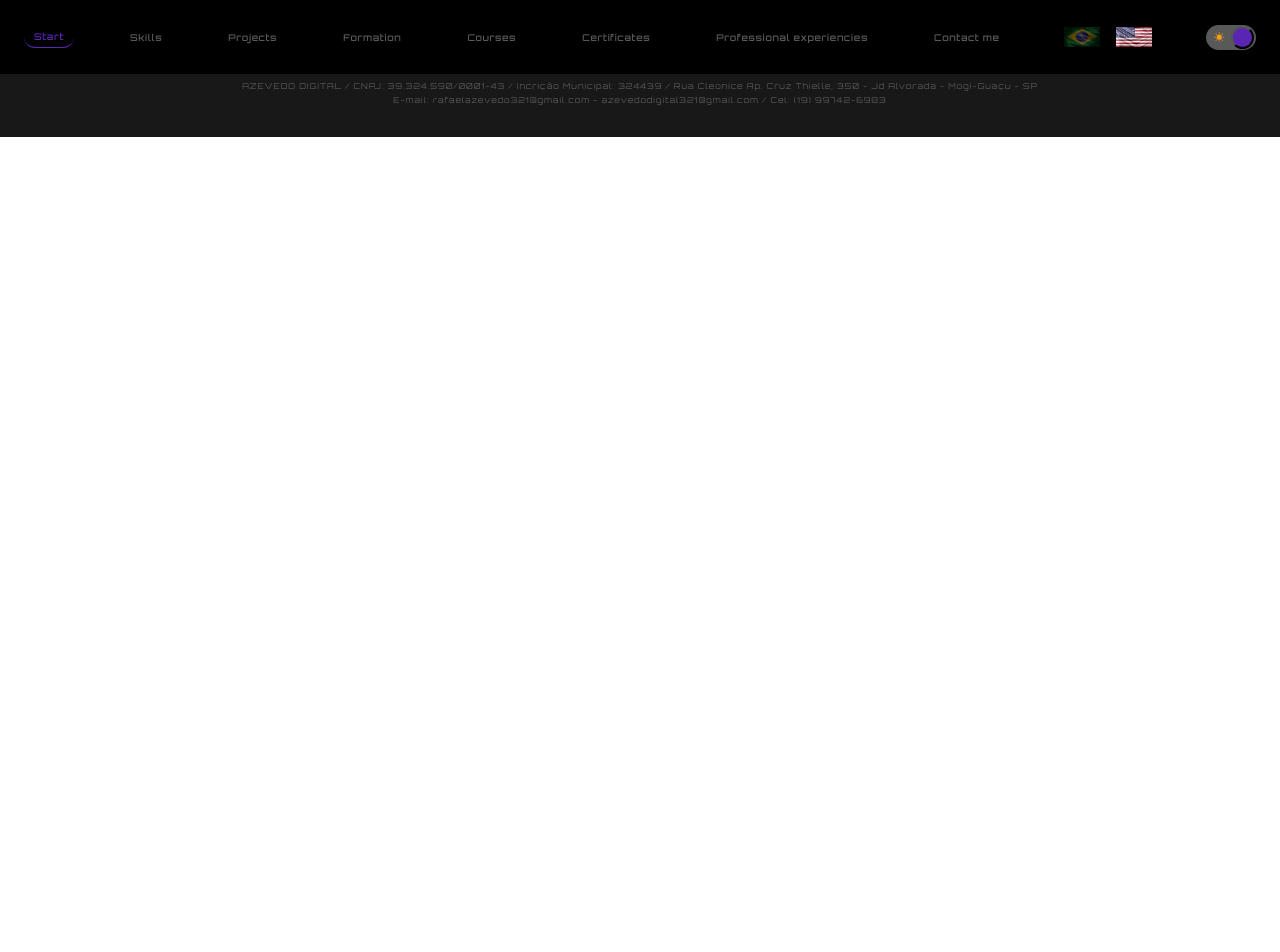
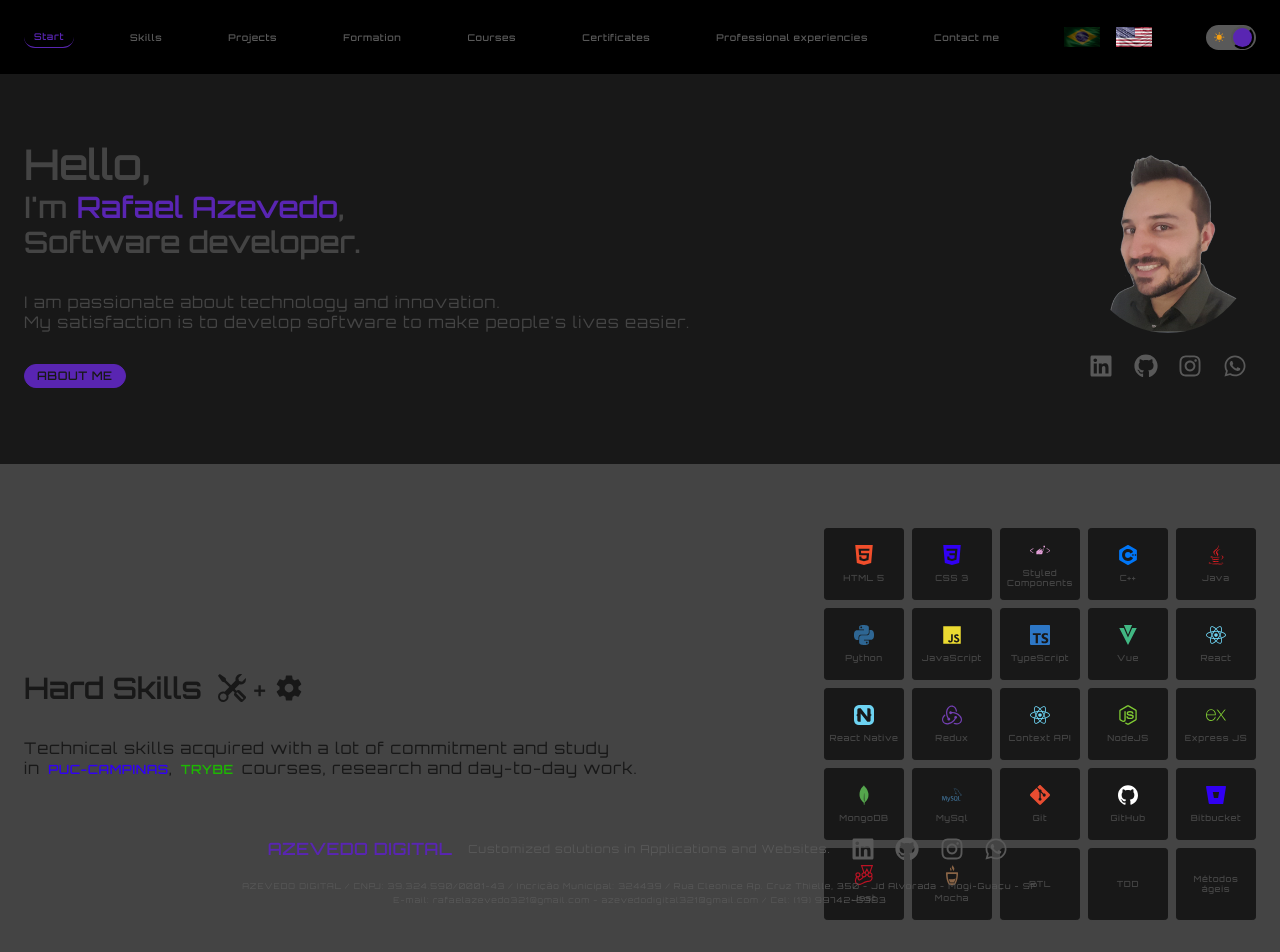
Before and after one commit to RafaelBiatoAzevedo/portifolio-Rafael-Azevedo, a React (Create React App) app: page / in a window 1280 px wide. Shown: the top 952 px of the page. Before the commit the page ends 800 px from the top, so only its background shows below. Built offline with nearby package versions, Linux system fonts and the light colour scheme.

Commit message:
add routes

```diff
--- a/src/pages/Home/index.tsx
+++ b/src/pages/Home/index.tsx
@@ -58,7 +58,6 @@ export const Home: FC = (): JSX.Element => {
       <ElementScroll name="contactMe">
         <Footer />
       </ElementScroll>
-      <ElementScroll name="experiences" />
     </Body>
   );
 };
--- a/src/routes/index.tsx
+++ b/src/routes/index.tsx
@@ -1,7 +1,9 @@
 import { FC } from 'react';
 
+import { Element as ElementScroll } from 'react-scroll';
 import { Routes as RoutesDom, Route } from 'react-router-dom';
 
+import { Home } from '~/pages/Home';
 import { TopMenu } from '~/components/TopMenu';
 import { Footer } from '~/components/Footer';
 
@@ -10,9 +12,11 @@ export const Routes: FC = () => {
     <>
       <TopMenu />
       <RoutesDom>
-        <Route />
+        <Route path="/" Component={Home} />
       </RoutesDom>
-      <Footer />
+      <ElementScroll name="contactMe">
+        <Footer />
+      </ElementScroll>
     </>
   );
 };
```
